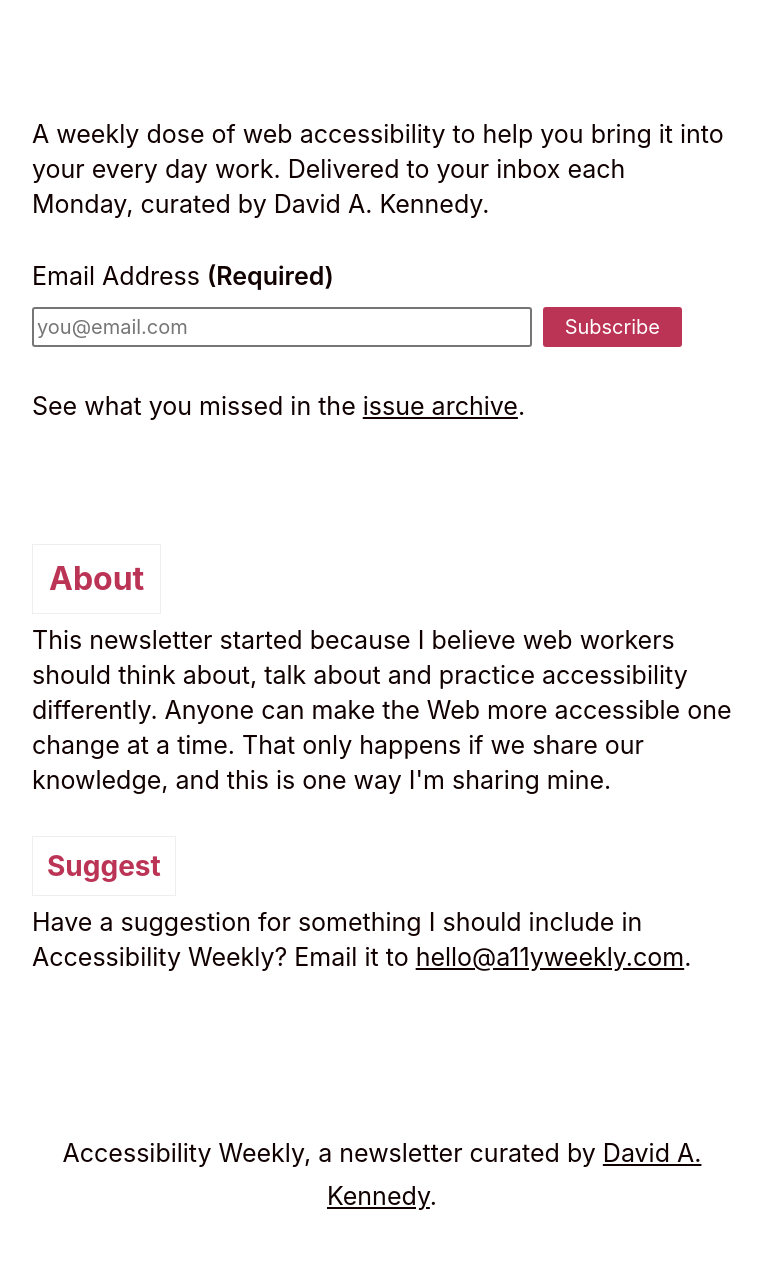
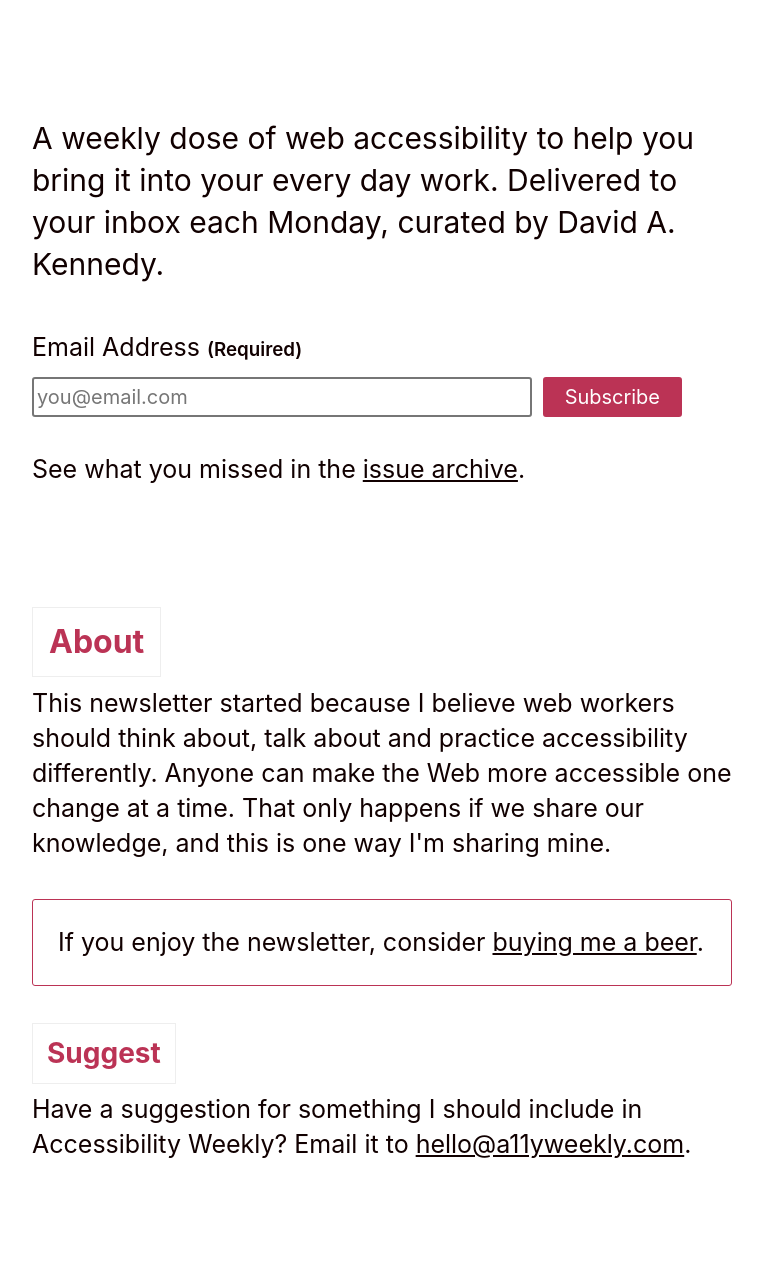
Before and after one commit to davidakennedy/a11yweekly-old, a website: page src/site/index.html in a window 1280 px wide. Shown: the part 215-1500 px from the top of the page, without its empty margins (258-1021 px from the left). Drawn offline with nearby package versions, Linux system fonts and the light colour scheme; files that its build step writes are made by us from their sources; files whose address does not match are found by name.

Commit message:
Make updates and tweaks
* Up font size in places.
* Add intro styles.
* Add donate link.

```diff
--- a/assets/sass/_global.scss
+++ b/assets/sass/_global.scss
@@ -76,7 +76,6 @@
 	color: $white;
 	cursor: pointer; /* Improves usability and consistency of cursor style between image-type 'input' and others */
 	-webkit-appearance: button; /* Corrects inability to style clickable 'input' types in iOS */
-	font-size: $small;
 	line-height: 1;
 	outline: none;
 	padding: 0.4em 1em;
--- a/assets/sass/_modules.scss
+++ b/assets/sass/_modules.scss
@@ -8,9 +8,9 @@
 // Sizes
 // Set at 16px base size
 // Regular text
-$small: 1em;
+$small: 75%;
 $normal: 1.25em;
-$large: 1.5em;
+$large: 150%;
 
 // Structure
 $line-height: 1.5;
@@ -29,6 +29,8 @@
 	.callout { @include callout; }
 
 	.nolist { @include nolist; }
+
+	.intro { @include intro; }
 
 	.alignleft { @include alignleft; }
 
@@ -102,6 +104,11 @@
 		padding: 0;
 }
 
+// Create text with big type
+@mixin intro {
+	font-size: $large;
+}
+
 // Hide from both screenreaders and browsers: h5bp.com/u
 @mixin hidden {
 	display: none !important;
--- a/assets/sass/_typography.scss
+++ b/assets/sass/_typography.scss
@@ -53,8 +53,6 @@
 small, p.small {
 	margin: 0;
 	font-size: $small;
-	line-height: 1.7142857142857142857142857142857;
-	margin-bottom: 1.7142857142857142857142857142857em
 }
 
 /* Headings */
--- a/src/public/assets/sass/_global.scss
+++ b/src/public/assets/sass/_global.scss
@@ -76,7 +76,6 @@
 	color: $white;
 	cursor: pointer; /* Improves usability and consistency of cursor style between image-type 'input' and others */
 	-webkit-appearance: button; /* Corrects inability to style clickable 'input' types in iOS */
-	font-size: $small;
 	line-height: 1;
 	outline: none;
 	padding: 0.4em 1em;
--- a/src/public/assets/sass/_modules.scss
+++ b/src/public/assets/sass/_modules.scss
@@ -8,9 +8,9 @@
 // Sizes
 // Set at 16px base size
 // Regular text
-$small: 1em;
+$small: 75%;
 $normal: 1.25em;
-$large: 1.5em;
+$large: 150%;
 
 // Structure
 $line-height: 1.5;
@@ -29,6 +29,8 @@
 	.callout { @include callout; }
 
 	.nolist { @include nolist; }
+
+	.intro { @include intro; }
 
 	.alignleft { @include alignleft; }
 
@@ -102,6 +104,11 @@
 		padding: 0;
 }
 
+// Create text with big type
+@mixin intro {
+	font-size: $large;
+}
+
 // Hide from both screenreaders and browsers: h5bp.com/u
 @mixin hidden {
 	display: none !important;
--- a/src/public/assets/sass/_typography.scss
+++ b/src/public/assets/sass/_typography.scss
@@ -53,8 +53,6 @@
 small, p.small {
 	margin: 0;
 	font-size: $small;
-	line-height: 1.7142857142857142857142857142857;
-	margin-bottom: 1.7142857142857142857142857142857em
 }
 
 /* Headings */
--- a/src/site/index.html
+++ b/src/site/index.html
@@ -26,7 +26,7 @@
 		<main id="main" class="main">
 			<div id="content" class="content">
 				<div class="featured">
-					<p>A weekly dose of web accessibility to help you bring it into your every day work. Delivered to your inbox each Monday, curated by David A. Kennedy.</p>
+					<p class="intro">A weekly dose of web accessibility to help you bring it into your every day work. Delivered to your inbox each Monday, curated by David A. Kennedy.</p>
 					<!-- Begin MailChimp Signup Form -->
 					<div id="mc-signup" class="signup-form">
 						<form action="//a11yweekly.us11.list-manage.com/subscribe/post?u=884d5f16016183c67252bd18c&amp;id=364cecaf87" method="post" id="mc-embedded-subscribe-form" name="mc-embedded-subscribe-form" class="validate" target="_blank" novalidate>
@@ -38,14 +38,13 @@
 								<input type="submit" value="Subscribe" name="subscribe" id="mc-subscribe" class="signup-button">
 							</div>
 						</form>
-						<p class="mc-signup-success"></p>
-						<p class="mc-signup-error"></p>
 					</div>
 					<!--End mc_embed_signup-->
 					<p>See what you missed in the <a href="http://us11.campaign-archive1.com/home/?u=884d5f16016183c67252bd18c&id=364cecaf87">issue archive</a>.</p>
 				</div>
 				<h2 id="about">About</h2>
 				<p>This newsletter started because I believe web workers should think about, talk about and practice accessibility differently. Anyone can make the Web more accessible one change at a time. That only happens if we share our knowledge, and this is one way I'm sharing mine.</p>
+				<p class="callout">If you enjoy the newsletter, consider <a href="https://paypal.me/davidakennedy">buying me a beer</a>.</p>
 				<h3 id="suggest">Suggest</h3>
 				<p>Have a suggestion for something I should include in Accessibility Weekly? Email it to <a href="mailto:hello@a11yweekly.com?subject=Suggestion%20for%20A11y%20Weekly">hello@a11yweekly.com</a>.</p>
 			</div>
```
Also changed, not shown: src/public/index.html (+1 -1 lines), assets/css/build/prefixed/style.css, assets/css/build/style.css, src/public/assets/css/build/prefixed/style.css, src/public/assets/css/build/style.css, 2 other files.
